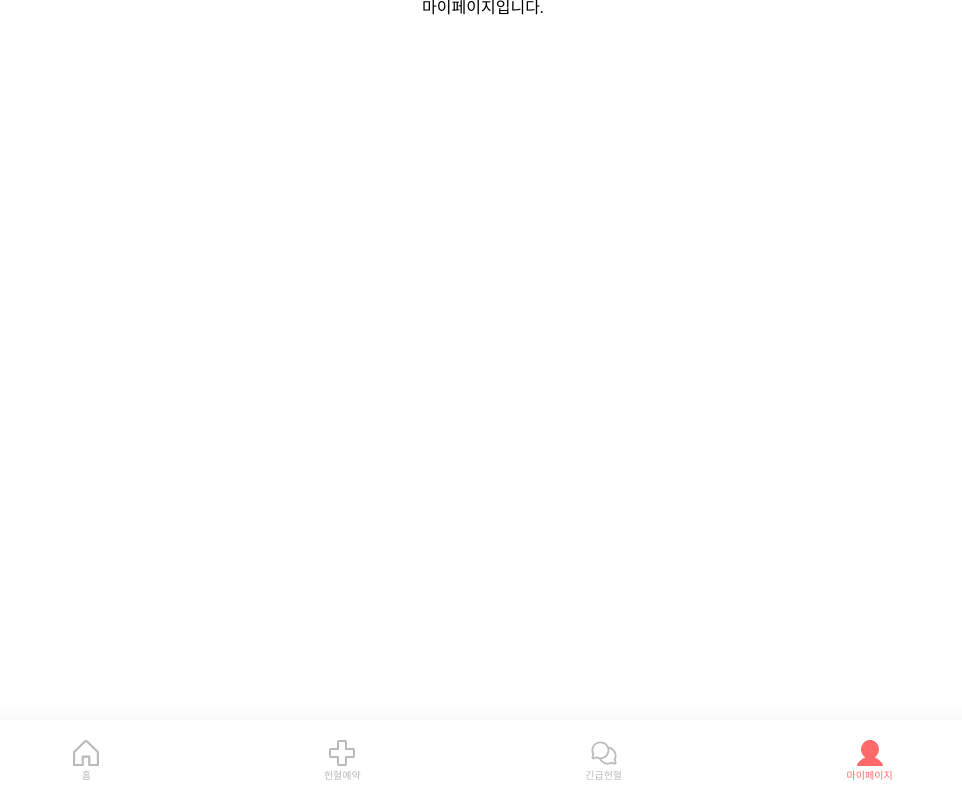
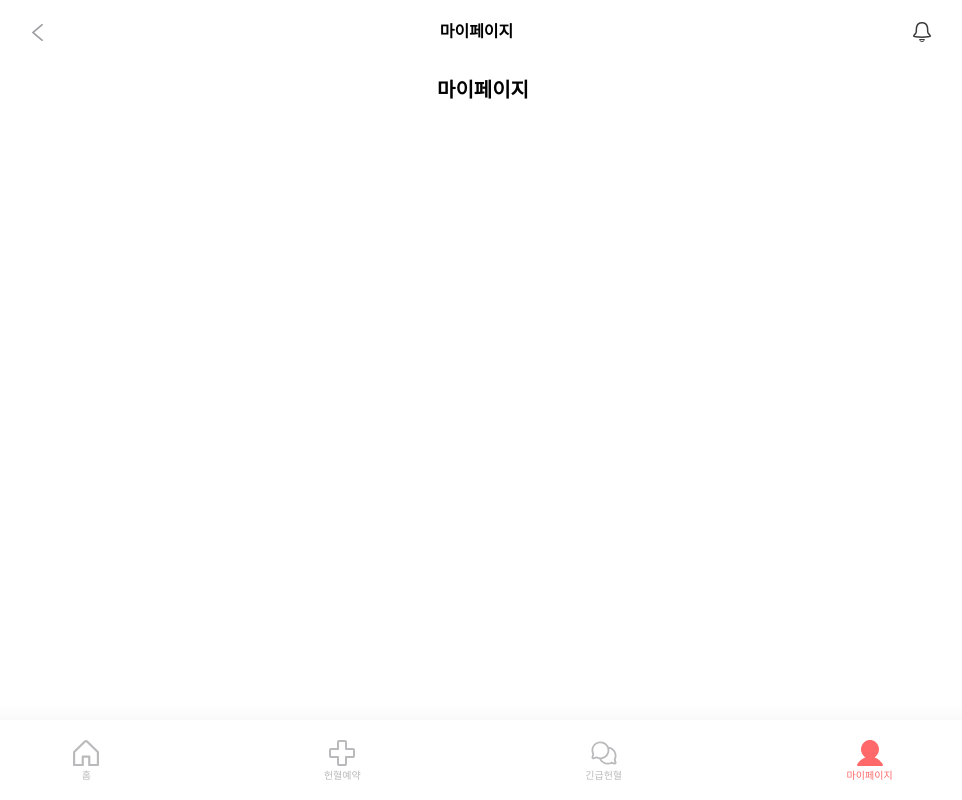
Before and after one commit to LikeLion-at-DGU/2024-hackathon-3-sharedog-frontend, a React (Vite) app: page /mypage in a window 1280 px wide. Shown: the whole page, without its empty margins (157-1119 px from the left). Built offline with nearby package versions, Linux system fonts and the light colour scheme.

Commit message:
feat:MyPageHeader

```diff
--- a/src/pages/myPage/MyPage.jsx
+++ b/src/pages/myPage/MyPage.jsx
@@ -1,16 +1,15 @@
-import styled from "styled-components";
+import { Wrapper } from "./Styled";
+import Header from "./header/Header";
+import React from "react";
 
-const Wrapper = styled.div`
-  display: flex;
-  justify-content: center;
-  width: 100%;
-  height: 10vh;
-`;
 const MyPage = () => {
   return (
-    <Wrapper>
-      <div>마이페이지입니다.</div>
-    </Wrapper>
+    <>
+      <Header />
+      <Wrapper>
+        <div>마이페이지</div>
+      </Wrapper>
+    </>
   );
 };
 
--- a/src/pages/myPage/Styled.jsx
+++ b/src/pages/myPage/Styled.jsx
@@ -0,0 +1,22 @@
+import styled from "styled-components";
+import BgImg from "../../assets/images/HomeBack.png";
+
+export const Wrapper = styled.div`
+  display: flex;
+  justify-content: center;
+  width: 100%;
+  height: 80vh;
+  font-size: 20px;
+  font-family: SUIT, sans-serif; //폰트사용 예시
+  font-weight: 800;
+`;
+
+// export const Bg = styled.div`
+//   background: url(${BgImg}) no-repeat center center;
+//   background-size: contain;
+//   width: 100%;
+
+//   display: flex;
+//   align-items: center;
+//   justify-content: center;
+// `;
--- a/src/pages/myPage/header/Header.jsx
+++ b/src/pages/myPage/header/Header.jsx
@@ -0,0 +1,80 @@
+// 마이페이지 헤더 담당자: 최효은
+import styled from "styled-components";
+import { FontAwesomeIcon } from "@fortawesome/react-fontawesome";
+import BackBtnSVG from "../../../assets/icons/backMyPage.svg?react"; // SVG 파일 가져오기
+import AlramBtnSVG from "../../../assets/icons/alramMyPage.svg?react"; // SVG 파일 가져오기
+
+const Wrapper = styled.div`
+  // 헤더 전체 프레임
+  display: flex;
+  justify-content: center;
+  width: 100%;
+  height: 10vh;
+`;
+
+const HeaderBox = styled.div`
+  // 헤더 요소를 감싸는 프레임
+  display: flex;
+  justify-content: space-between; /* BackBtn과 TitleTxt의 위치를 조정 */
+  align-items: center;
+  width: 88%;
+  height: 8vh;
+  flex-shrink: 0;
+`;
+
+const BackBtn = styled.button`
+  // 백 버튼 스타일링
+  display: flex;
+  font-size: 19px;
+  justify-content: center;
+  align-items: center;
+  background: none;
+  border: none;
+  padding: 0;
+  margin: 0;
+  cursor: pointer;
+`;
+
+const AlramBtn = styled.button`
+  // 백 버튼 스타일링
+  display: flex;
+  font-size: 19px;
+  justify-content: center;
+  align-items: center;
+  background: none;
+  border: none;
+  padding: 0;
+  margin: 0;
+  cursor: pointer;
+`;
+
+const TitleTxt = styled.text`
+  display: flex;
+  flex-direction: column;
+  justify-content: center;
+  flex-shrink: 0;
+  color: #000;
+  text-align: center;
+  font-family: SUIT;
+  font-size: 16px;
+  font-style: normal;
+  font-weight: 600;
+`;
+
+const Header = () => {
+  return (
+    <Wrapper>
+      <HeaderBox>
+        <BackBtn>
+          <BackBtnSVG /> {/* SVG 컴포넌트를 사용 */}
+        </BackBtn>
+        <TitleTxt>마이페이지</TitleTxt>
+        <AlramBtn>
+          <AlramBtnSVG /> {/* SVG 컴포넌트를 사용 */}
+        </AlramBtn>
+      </HeaderBox>
+    </Wrapper>
+  );
+};
+
+export default Header;
```
Also changed, not shown: src/assets/Icons/alramMyPage.svg (added), src/assets/Icons/backMyPage.svg (added).
